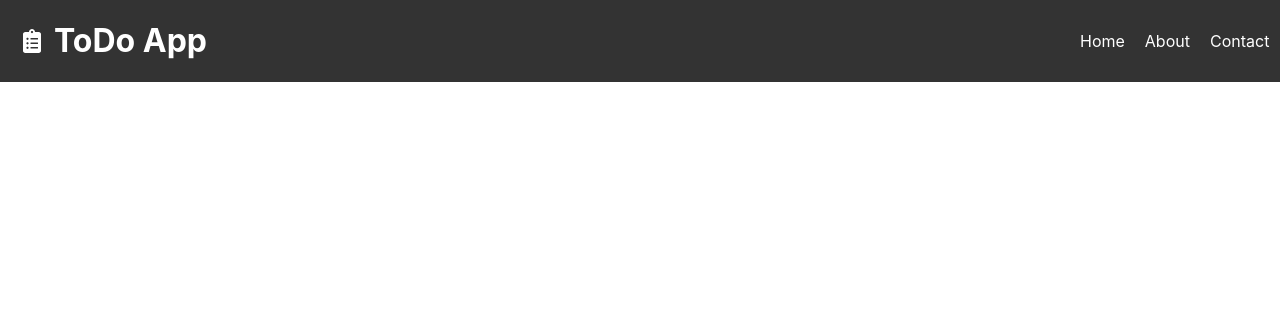
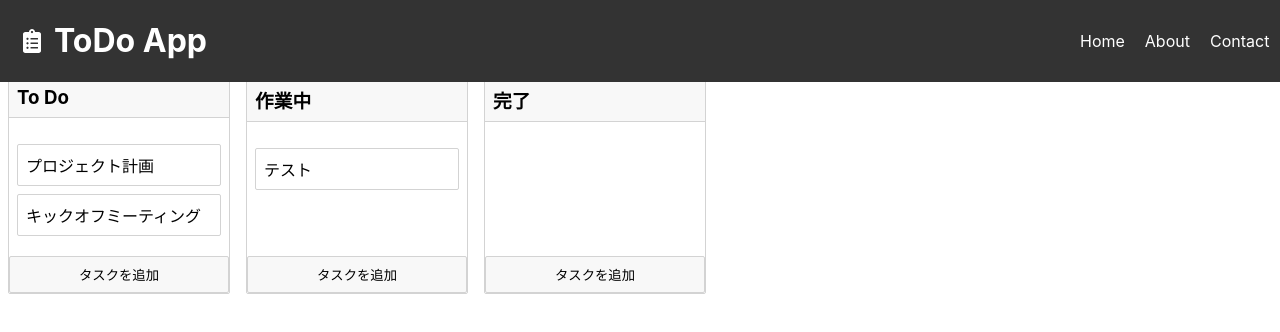
Before and after one commit to hideo333666/react-todo-app, a React (Create React App) app: page / in a window 1280 px wide. Shown: the top 332 px of the page. Built offline with nearby package versions, Linux system fonts and the light colour scheme.

Commit message:
タスクドラッグ&ドロップ機能追加、タスク追加機能実装

```diff
--- a/package.json
+++ b/package.json
@@ -12,6 +12,7 @@
     "@types/react-dom": "^18.3.0",
     "node-sass": "^7.0.3",
     "react": "^18.3.1",
+    "react-beautiful-dnd": "^13.1.1",
     "react-dom": "^18.3.1",
     "react-icons": "^5.2.1",
     "react-scripts": "5.0.1",
@@ -44,6 +45,7 @@
     ]
   },
   "devDependencies": {
-    "@babel/plugin-proposal-private-property-in-object": "^7.21.11"
+    "@babel/plugin-proposal-private-property-in-object": "^7.21.11",
+    "@types/react-beautiful-dnd": "^13.1.8"
   }
 }
--- a/src/App.tsx
+++ b/src/App.tsx
@@ -1,11 +1,13 @@
 // src/App.tsx
 import React from 'react';
 import Header from './header';
+import TodoApp from './components/Todo/Todo';
 
 const App: React.FC = () => {
   return (
     <div className="App">
       <Header />
+      <TodoApp />
     </div>
   );
 };
--- /dev/null
+++ b/src/components/Todo/Todo.scss
@@ -0,0 +1,69 @@
+/* src/components/Todo/Todo.scss */
+.todo-list {
+    display: flex;
+}
+
+.column {
+    margin: 8px;
+    border: 1px solid lightgrey;
+    border-radius: 2px;
+    width: 220px;
+    display: flex;
+    flex-direction: column;
+    background-color: white;
+}
+
+.column h3 {
+    padding: 8px;
+    border-bottom: 1px solid lightgrey;
+    background-color: #f8f8f8;
+    border-radius: 2px 2px 0 0;
+}
+
+.task-list {
+    padding: 8px;
+    transition: background-color 0.2s ease;
+    background-color: inherit;
+    flex-grow: 1;
+    min-height: 100px;
+}
+
+.task {
+    border: 1px solid lightgrey;
+    padding: 8px;
+    margin-bottom: 8px;
+    border-radius: 2px;
+    background-color: white;
+    cursor: grab;
+}
+
+.task:active {
+    background-color: #f0f0f0;
+}
+
+.add-task {
+    display: flex;
+    flex-direction: column;
+    padding: 8px;
+}
+
+.add-task input {
+    margin-bottom: 8px;
+    padding: 8px;
+    border: 1px solid lightgrey;
+    border-radius: 2px;
+}
+
+.add-task button,
+.add-task-button {
+    padding: 8px;
+    border: 1px solid lightgrey;
+    border-radius: 2px;
+    background-color: #f8f8f8;
+    cursor: pointer;
+}
+
+.add-task button:hover,
+.add-task-button:hover {
+    background-color: #e0e0e0;
+}
--- /dev/null
+++ b/src/components/Todo/Todo.tsx
@@ -0,0 +1,176 @@
+import React, { useState } from 'react';
+import './Todo.scss';
+
+interface Task {
+  id: string;
+  content: string;
+}
+
+interface Column {
+  id: string;
+  title: string;
+  taskIds: string[];
+}
+
+interface ColumnProps {
+  column: Column;
+  tasks: Task[];
+  onDragOver: (event: React.DragEvent<HTMLDivElement>) => void;
+  onDrop: (event: React.DragEvent<HTMLDivElement>, columnId: string) => void;
+  onAddTask: (columnId: string, taskContent: string) => void;
+}
+
+const ColumnComponent: React.FC<ColumnProps> = ({ column, tasks, onDragOver, onDrop, onAddTask }) => {
+  const [isAddingTask, setIsAddingTask] = useState(false);
+  const [newTaskContent, setNewTaskContent] = useState('');
+
+  const handleAddTaskClick = () => {
+    setIsAddingTask(true);
+  };
+
+  const handleTaskContentChange = (event: React.ChangeEvent<HTMLInputElement>) => {
+    setNewTaskContent(event.target.value);
+  };
+
+  const handleAddTask = () => {
+    if (newTaskContent.trim()) {
+      onAddTask(column.id, newTaskContent.trim());
+      setNewTaskContent('');
+      setIsAddingTask(false);
+    }
+  };
+
+  return (
+    <div className="column" onDragOver={onDragOver} onDrop={(event) => onDrop(event, column.id)}>
+      <h3>{column.title}</h3>
+      <div className="task-list">
+        {tasks.map((task) => (
+          <div
+            key={task.id}
+            className="task"
+            draggable
+            onDragStart={(event) => event.dataTransfer.setData('taskId', task.id)}
+          >
+            {task.content}
+          </div>
+        ))}
+      </div>
+      {isAddingTask ? (
+        <div className="add-task">
+          <input
+            type="text"
+            value={newTaskContent}
+            onChange={handleTaskContentChange}
+            placeholder="タスク内容を入力"
+          />
+          <button onClick={handleAddTask}>追加</button>
+        </div>
+      ) : (
+        <button className="add-task-button" onClick={handleAddTaskClick}>
+          タスクを追加
+        </button>
+      )}
+    </div>
+  );
+};
+
+const TodoList: React.FC = () => {
+  const initialTasks: { [key: string]: Task } = {
+    'task-1': { id: 'task-1', content: 'プロジェクト計画' },
+    'task-2': { id: 'task-2', content: 'キックオフミーティング' },
+    'task-3': { id: 'task-3', content: 'テスト' },
+  };
+
+  const initialColumns: { [key: string]: Column } = {
+    'column-1': {
+      id: 'column-1',
+      title: 'To Do',
+      taskIds: ['task-1', 'task-2'],
+    },
+    'column-2': {
+      id: 'column-2',
+      title: '作業中',
+      taskIds: ['task-3'],
+    },
+    'column-3': {
+      id: 'column-3',
+      title: '完了',
+      taskIds: [],
+    },
+  };
+
+  const [tasks, setTasks] = useState(initialTasks);
+  const [columns, setColumns] = useState(initialColumns);
+
+  const onDragOver = (event: React.DragEvent<HTMLDivElement>) => {
+    event.preventDefault();
+  };
+
+  const onDrop = (event: React.DragEvent<HTMLDivElement>, columnId: string) => {
+    const taskId = event.dataTransfer.getData('taskId');
+
+    const startColumnId = Object.keys(columns).find((id) =>
+      columns[id].taskIds.includes(taskId)
+    )!;
+    const startColumn = columns[startColumnId];
+    const finishColumn = columns[columnId];
+
+    if (startColumn === finishColumn) {
+      return;
+    }
+
+    const newStartTaskIds = startColumn.taskIds.filter((id) => id !== taskId);
+    const newFinishTaskIds = Array.from(finishColumn.taskIds);
+    newFinishTaskIds.push(taskId);
+
+    setColumns({
+      ...columns,
+      [startColumn.id]: {
+        ...startColumn,
+        taskIds: newStartTaskIds,
+      },
+      [finishColumn.id]: {
+        ...finishColumn,
+        taskIds: newFinishTaskIds,
+      },
+    });
+  };
+
+  const handleAddTask = (columnId: string, taskContent: string) => {
+    const newTaskId = `task-${Date.now()}`;
+    const newTask: Task = { id: newTaskId, content: taskContent };
+
+    setTasks((prevTasks) => ({
+      ...prevTasks,
+      [newTaskId]: newTask,
+    }));
+
+    setColumns((prevColumns) => ({
+      ...prevColumns,
+      [columnId]: {
+        ...prevColumns[columnId],
+        taskIds: [...prevColumns[columnId].taskIds, newTaskId],
+      },
+    }));
+  };
+
+  return (
+    <div className="todo-list">
+      {Object.values(columns).map((column) => {
+        const tasksForColumn = column.taskIds.map((taskId) => tasks[taskId]);
+        return (
+          <ColumnComponent
+            key={column.id}
+            column={column}
+            tasks={tasksForColumn}
+            onDragOver={onDragOver}
+            onDrop={onDrop}
+            onAddTask={handleAddTask}
+          />
+        );
+      })}
+    </div>
+  );
+};
+
+export default TodoList;
```
Also changed, not shown: 1 other file (tests, documents, lock files or other folders).
